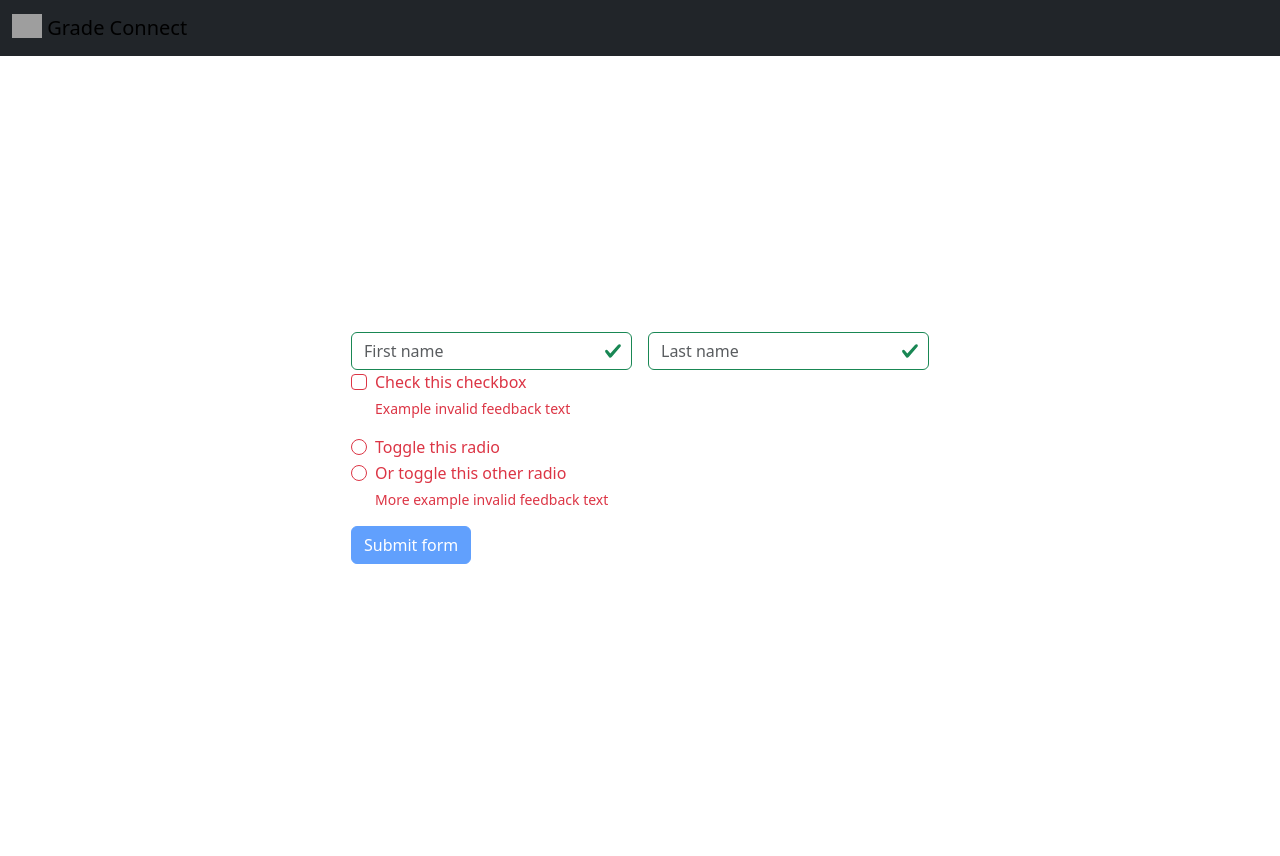
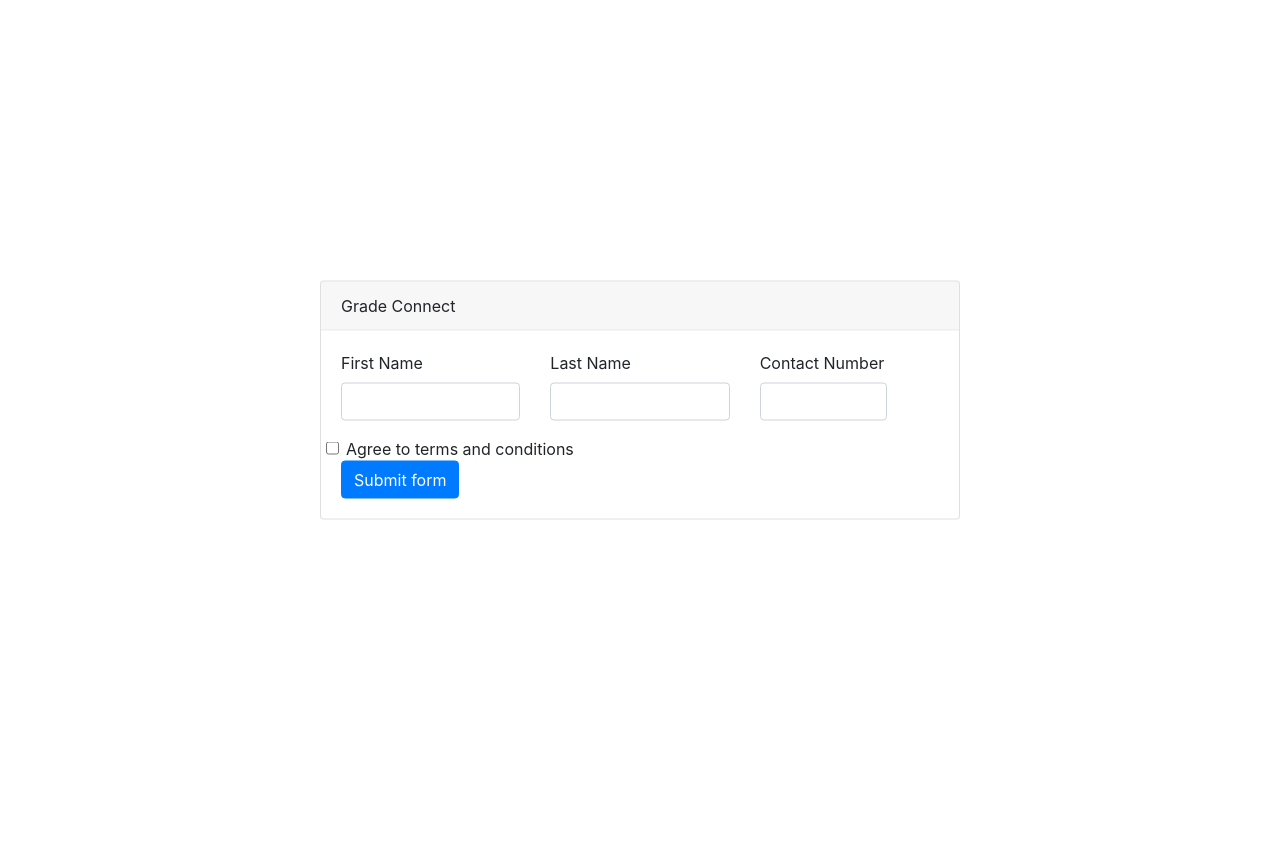
Before and after one commit to aclintonpwc1/gradeconnect, a Flask app: page /student in a window 1280 px wide. After the commit the page ends 520 px from the top, so only its background shows below. Run offline with Flask 3, Linux system fonts and the light colour scheme; some libraries are stand-ins or nearby versions; grey boxes are pictures that could not be loaded.

Commit message:
updated html files

```diff
--- a/templates/student.html
+++ b/templates/student.html
@@ -1,64 +1,77 @@
-<!doctype html>
+<!DOCTYPE html>
 <html lang="en">
 <head>
     <meta charset="utf-8">
     <meta name="viewport" content="width=device-width, initial-scale=1">
-    <link rel="stylesheet" type="text/css" href="./Grade-Connect-amankwah-clinton/CSS/admin.css" />
     <title>Grade Connect</title>
-    <link href="https://cdn.jsdelivr.net/npm/bootstrap@5.3.2/dist/css/bootstrap.min.css" rel="stylesheet" integrity="sha384-T3c6CoIi6uLrA9TneNEoa7RxnatzjcDSCmG1MXxSR1GAsXEV/Dwwykc2MPK8M2HN" crossorigin="anonymous">
-    <script src="https://cdn.jsdelivr.net/npm/@popperjs/core@2.11.8/dist/umd/popper.min.js" integrity="sha384-I7E8VVD/ismYTF4hNIPjVp/Zjvgyol6VFvRkX/vR+Vc4jQkC+hVqc2pM8ODewa9r" crossorigin="anonymous"></script>
-    <script src="https://cdn.jsdelivr.net/npm/bootstrap@5.3.2/dist/js/bootstrap.min.js" integrity="sha384-BBtl+eGJRgqQAUMxJ7pMwbEyER4l1g+O15P+16Ep7Q9Q+zqX6gSbd85u4mG4QzX+" crossorigin="anonymous"></script>
+    <link rel="stylesheet" href="https://stackpath.bootstrapcdn.com/bootstrap/4.3.1/css/bootstrap.min.css">
+    <script src="https://code.jquery.com/jquery-3.3.1.slim.min.js"></script>
+    <script src="https://stackpath.bootstrapcdn.com/bootstrap/4.3.1/js/bootstrap.min.js"></script>
     <style>
-
+        .card {
+            position: absolute;
+            top: 50%;
+            left: 50%;
+            transform: translate(-50%, -50%);
+        }
     </style>
 </head>
 <body>
-    <nav class="navbar navbar-light bg-dark">
-        <div class="container-fluid">
-          <a class="navbar-brand" href="#">
-            <img src="/docs/5.0/assets/brand/bootstrap-logo.svg" alt="" width="30" height="24" class="d-inline-block align-text-top">
+    <div class="container">
+        <div class="card">
+            <div class="card-header">
                 Grade Connect
-          </a>
             </div>
-      </nav>
-      <div class="d-flex justify-content-center align-items-center" style="height: 100vh;">
-        <form class="was-validated">
-        <div class="row g-3">
-            <div class="col">
-              <input type="text" class="form-control" placeholder="First name" aria-label="First name">
+            <div class="card-body">
+                <form id="gradeForm" action="/api/grades" method="post" class="row g-3 needs-validation" novalidate>
+                    <div class="form-group col-md-4">
+                        <label for="firstName" class="form-label">First Name</label>
+                        <input type="text" class="form-control" id="firstName" name="firstName" required>
+                        <div class="valid-feedback">
+                            Looks good!
                         </div>
-            <div class="col">
-              <input type="text" class="form-control" placeholder="Last name" aria-label="Last name">
+                        <div class="invalid-feedback">
+                            Please provide a valid name.
                         </div>
                     </div>
+                    <div class="form-group col-md-4">
+                        <label for="lastName" class="form-label">Last Name</label>
+                        <input type="text" class="form-control" id="lastName" name="lastName" required>
+                        <div class="valid-feedback">
+                            Looks good!
+                        </div>
                         <div class="invalid-feedback">
-            Please enter a message in the textarea.
+                            Please provide a valid name.
+                        </div>
+                    </div>
+                    <div class="form-group col-md-3">
+                      <label for="zip" class="form-label">Contact Number</label>
+                      <input type="text" class="form-control" id="zip" name="zip" pattern="\d{3}-\d{3}-\d{4}" required>
+                      <div class="valid-feedback">
+                          Looks good!
+                      </div>
+                      <div class="invalid-feedback">
+                          Please provide a valid contact number in the format 848-448-3721.
+                      </div>
                   </div>
 
-        <div class="form-check mb-3">
-          <input type="checkbox" class="form-check-input" id="validationFormCheck1" required>
-          <label class="form-check-label" for="validationFormCheck1">Check this checkbox</label>
-          <div class="invalid-feedback">Example invalid feedback text</div>
+                    <div class="form-check col-12">
+                        <input class="form-check-input" type="checkbox" id="terms" name="terms" required>
+                        <label class="form-check-label" for="terms">
+                            Agree to terms and conditions
+                        </label>
+                        <div class="invalid-feedback">
+                            You must agree before submitting.
                         </div>
-
-        <div class="form-check">
-          <input type="radio" class="form-check-input" id="validationFormCheck2" name="radio-stacked" required>
-          <label class="form-check-label" for="validationFormCheck2">Toggle this radio</label>
                     </div>
-        <div class="form-check mb-3">
-          <input type="radio" class="form-check-input" id="validationFormCheck3" name="radio-stacked" required>
-          <label class="form-check-label" for="validationFormCheck3">Or toggle this other radio</label>
-          <div class="invalid-feedback">More example invalid feedback text</div>
-        </div>
-
-
-        <div class="mb-3">
-          <button class="btn btn-primary" type="submit" disabled>Submit form</button>
+                    <div class="col-12">
+                        <button type="submit" class="btn btn-primary">Submit form</button>
                     </div>
                 </form>
             </div>
-
-
-    <script src="https://cdn.jsdelivr.net/npm/bootstrap@5.3.2/dist/js/bootstrap.bundle.min.js" integrity="sha384-C6RzsynM9kWDrMNeT87bh95OGNyZPhcTNXj1NW7RuBCsyN/o0jlpcV8Qyq46cDfL" crossorigin="anonymous"></script>
+        </div>
+    </div>
+    <script src="https://code.jquery.com/jquery-3.3.1.slim.min.js"></script>
+    <script src="https://stackpath.bootstrapcdn.com/bootstrap/4.3.1/js/bootstrap.min.js"></script>
 </body>
 </html>
```
Also changed, not shown: templates/admin.html (+34 -55 lines), templates/course.html (+30 -0 lines), templates/courseToStudent.html (added, +30 -0 lines), templates/examscore.html (+75 -40 lines). Lines whose indentation alone changed are shown as unchanged.
